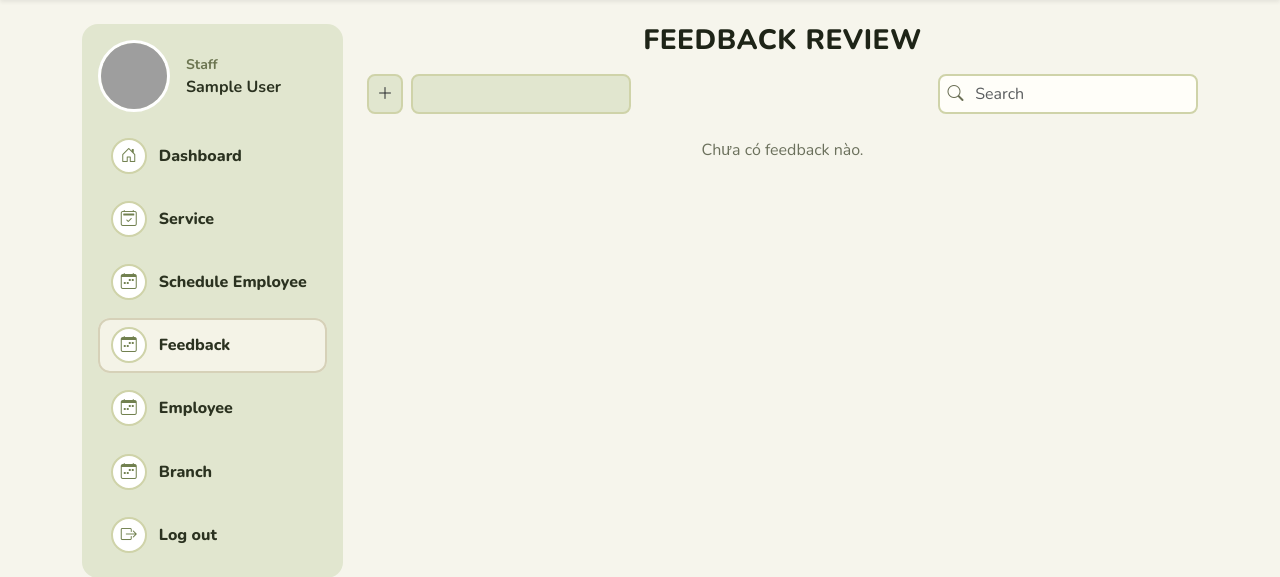
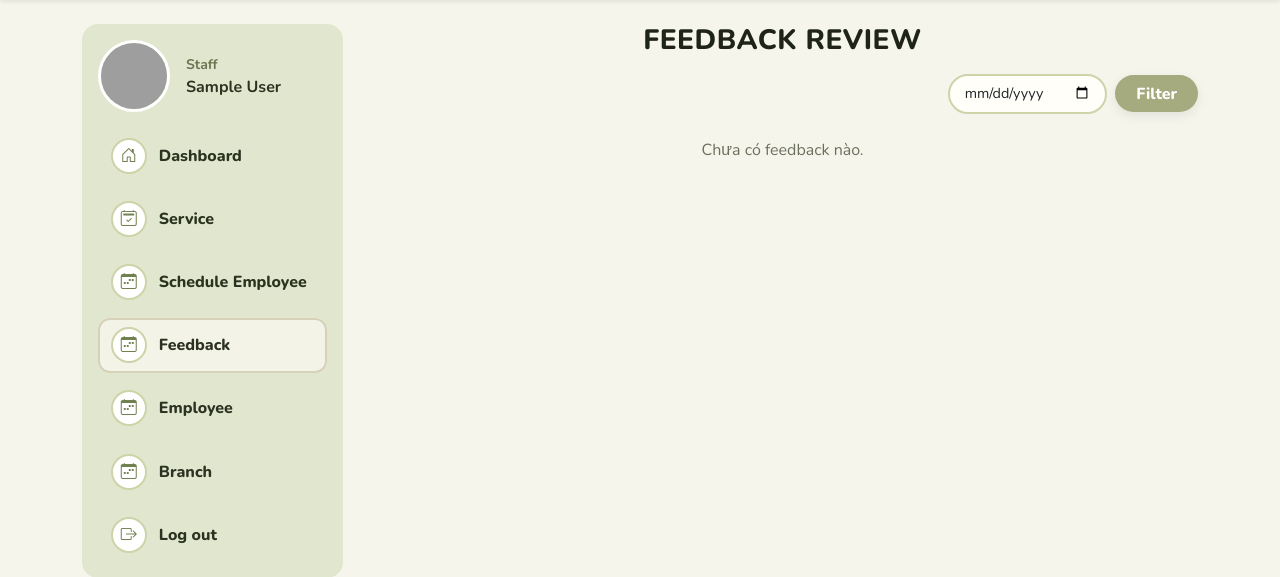
Before and after one commit to thniea/glamsup, a Django app: page /backoffice/feedback/ in a window 1280 px wide. Shown: the part 68-645 px from the top of the page. Run offline with Django 5.2, Linux system fonts and the light colour scheme; the visitor is signed in with stand-in values (Sample User, id 1); data comes from the database, SQL or seed files in the repository; data that the repository does not hold is empty; grey boxes are pictures that could not be loaded.

Commit message:
chỉnh sửa tính năng + template chức năng feedback

```diff
--- a/main/templates/admin_site/feedback.html
+++ b/main/templates/admin_site/feedback.html
@@ -8,12 +8,31 @@
   :root{ --brand:#a5aa7f; --bg:#f6f5ec; --olive:#2b3220; --edge:#a5aa7f; }
   body{ background:var(--bg); font-family:'Nunito',sans-serif; }
 
-  /* ===== Style riêng cho page Feedback (sidebar đã có trong base_admin) ===== */
   .page-title{ font-weight:900; letter-spacing:.5px; color:#1e2417; }
-  .tool-add{ background:#e1e6cf; border:2px solid #cfd3a9; border-radius:8px; height:40px; }
-  .tool-search{ background:#fffef9; border:2px solid #cfd3a9; border-radius:8px; height:40px; padding-left:2.2rem; }
-  .search-wrap{ position:relative; }
-  .search-wrap .bi-search{ position:absolute; left:.6rem; top:50%; transform:translateY(-50%); color:#6b6f55; }
+
+  /* Ô chọn ngày + nút filter */
+  .date-filter{
+    background:#fffef9;
+    border:2px solid #cfd3a9;
+    border-radius:999px;
+    height:40px;
+    padding:0 .9rem;
+    font-size:.9rem;
+  }
+  .btn-filter{
+    background:var(--brand);
+    color:#fff;
+    font-weight:800;
+    border:none;
+    border-radius:999px;
+    padding:.4rem 1.3rem;
+    box-shadow:0 4px 12px rgba(0,0,0,.08);
+    transition:0.2s;
+}
+.btn-filter:hover{
+    filter:brightness(.96);
+    color:#fff;
+}
 
   .fb-card{ background:#fdfcf6; border:2px solid #a3a88b; border-radius:12px; padding:1rem; }
   .fb-avatar{ width:38px; height:38px; border-radius:50%; object-fit:cover; border:2px solid #fff; }
@@ -36,17 +75,18 @@
   <div class="col-lg-9 col-md-8">
     <h3 class="text-center page-title mb-3">FEEDBACK REVIEW</h3>
 
-    <div class="d-flex justify-content-between align-items-center mb-3">
-      <div class="d-flex align-items-center gap-2">
-        <button class="btn tool-add d-flex align-items-center px-2">
-          <i class="bi bi-plus-lg"></i>
+    {# TOOLBAR: chỉ còn lọc theo ngày + nút Filter bên phải #}
+    <div class="d-flex justify-content-end mb-3">
+      <form class="d-flex align-items-center gap-2" method="get">
+        <input
+          class="form-control date-filter"
+          type="date"
+          name="date"
+          value="{{ date }}">
+        <button type="submit" class="btn-filter">
+          Filter
         </button>
-        <input class="form-control tool-add" style="width:220px" placeholder="">
-      </div>
-      <div class="search-wrap" style="width:260px">
-        <i class="bi bi-search"></i>
-        <input class="form-control tool-search" placeholder="Search">
-      </div>
+      </form>
     </div>
 
     {% if feedback_list %}
@@ -82,8 +124,10 @@
                     <img src="{{ fb.image.url }}" alt="">
                   {% endif %}
                 </div>
+
                 <a href="{% url 'main:admin_feedback_reply' fb.id %}"
-                   class="btn btn-reply">
+                   class="btn-reply">
+                  <i class="bi bi-send-fill"></i>
                   Response
                 </a>
               </div>
--- a/main/views.py
+++ b/main/views.py
@@ -2287,7 +2287,8 @@ def admin_schedule_review(request):
 @login_required
 @user_passes_test(is_admin)
 def admin_feedback(request):
-    q = (request.GET.get("q") or "").strip()
+    # CHANGE 1: lấy ngày từ query string (vd: ?date=2025-11-13)
+    date_str = (request.GET.get("date") or "").strip()
 
     fb_qs = (
         Review.objects
@@ -2295,17 +2296,18 @@ def admin_feedback(request):
         .order_by("-review_date")
     )
 
-    if q:
-        fb_qs = fb_qs.filter(
-            Q(customer__full_name__icontains=q) |
-            Q(customer__username__icontains=q) |
-            Q(service__service_name__icontains=q) |
-            Q(comment__icontains=q)
-        )
+    if date_str:
+        try:
+            from datetime import datetime  # thường file này đã import rồi
+            filter_date = datetime.strptime(date_str, "%Y-%m-%d").date()
+            fb_qs = fb_qs.filter(review_date=filter_date)
+        except ValueError:
+            # ngày sai format thì bỏ qua, trả full list
+            pass
 
     return render(request, "admin_site/feedback.html", {
         "feedback_list": fb_qs,
-        "q": q,
+        "date": date_str,  # CHANGE 3: trả lại để giữ giá trị trong ô lọc
     })
 @never_cache
 @login_required
```
Also changed, not shown: other parts of main/templates/admin_site/feedback.html (+26 -4 lines), main/templates/admin_site/feedback_reply.html (+86 -13 lines). Lines whose indentation alone changed are shown as unchanged.
